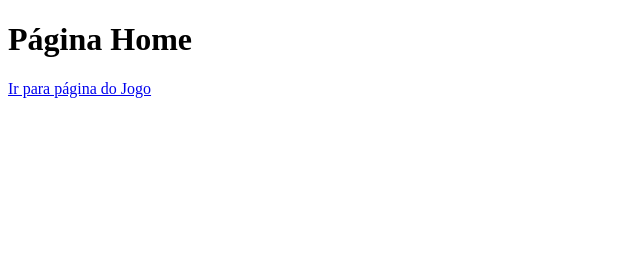
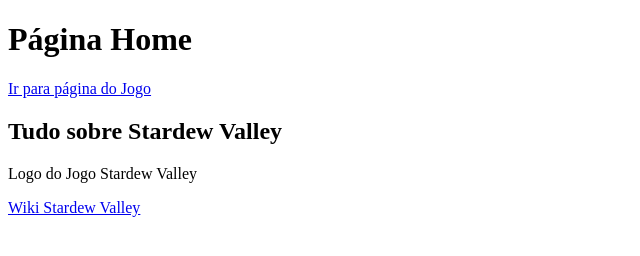
Before and after one commit to DeboraCarreraDias/aulaversionamento, a plain HTML site: page index.html in a window 1280 px wide. Shown: the whole page, without its empty margins (0-640 px from the left). Drawn offline with Linux system fonts and the light colour scheme.

Commit message:
Acrescentado link para página do Jogo na Web, acrescentado título para texto de personagem

```diff
--- a/index.html
+++ b/index.html
@@ -9,5 +9,10 @@
 <body>
     <h1>Página Home</h1>
     <a href="gamepage.html">Ir para página do Jogo</a>
+    <h2>Tudo sobre Stardew Valley</h2>
+
+<p>Logo do Jogo Stardew Valley</p>
+
+<a href="https://pt.stardewvalleywiki.com/Stardew_Valley_Wiki">Wiki Stardew Valley</a>
 </body>
 </html>
```
Also changed, not shown: gamepage.html (+1 -1 lines).
